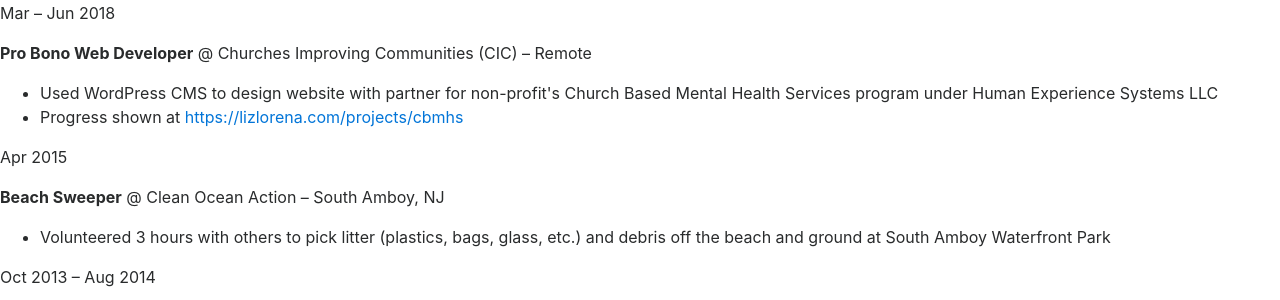
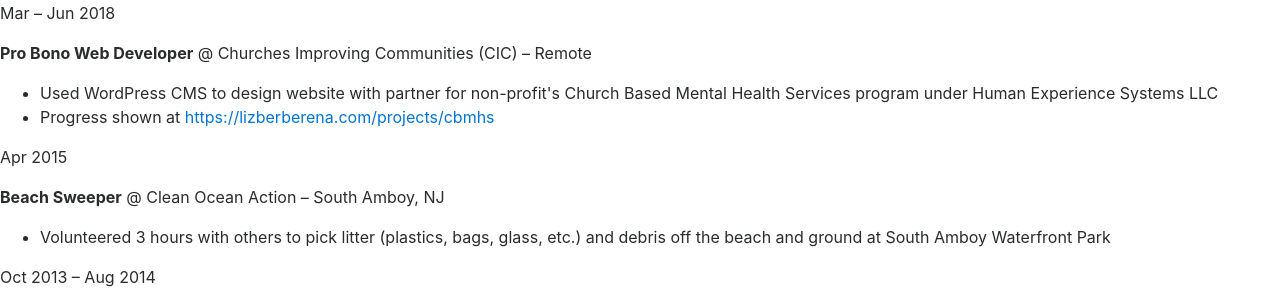
Before and after one commit to liz-lorena/2020, a Jekyll site: the page built from cv/index.html, in a window 1280 px wide and 900 px high, scrolled down 3694 px. Shown: the part 153-453 px from the top of the window. Built offline with Jekyll 4.4.1, drawn with Linux system fonts in a browser that asks for light colours; some of the changed lines change nothing that is shown.

Commit message:
Update index.html

```diff
--- a/cv/index.html
+++ b/cv/index.html
@@ -182,7 +182,7 @@ title: curriculum vitae
 			<strong>Pro Bono Web Developer</strong> @ Churches Improving Communities (CIC) – Remote</p>
 			<ul>
 			<li>Used WordPress CMS to design website with partner for non-profit's Church Based Mental Health Services program under Human Experience Systems LLC</li>
-			<li>Progress shown at <a href="https://lizlorena.com/projects/cbmhs" target="_blank" rel="nofollow">https://lizlorena.com/projects/cbmhs</a></li>
+			<li>Progress shown at <a href="https://lizberberena.com/projects/cbmhs" target="_blank" rel="nofollow">https://lizberberena.com/projects/cbmhs</a></li>
 			</ul>
 		</div>
 
```
